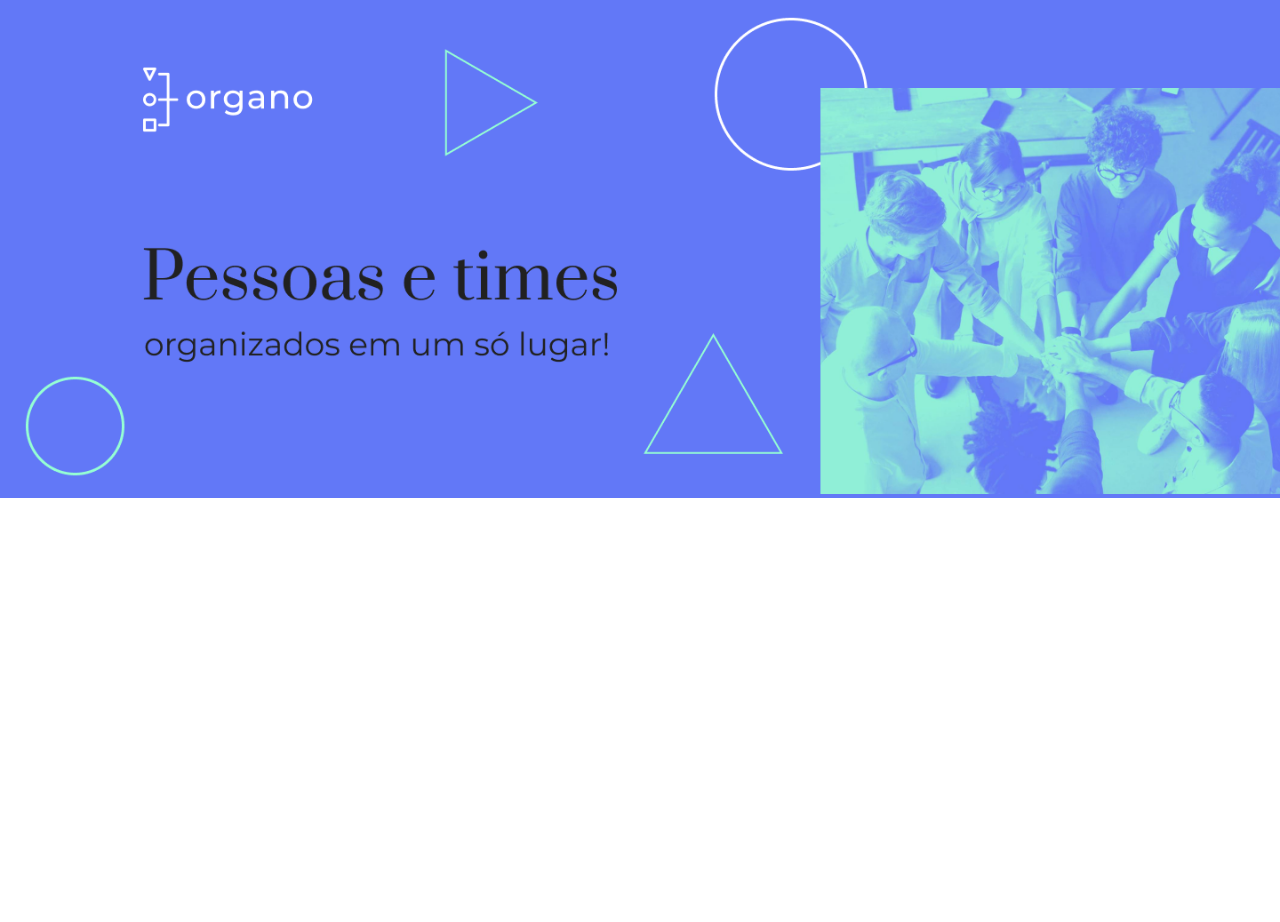
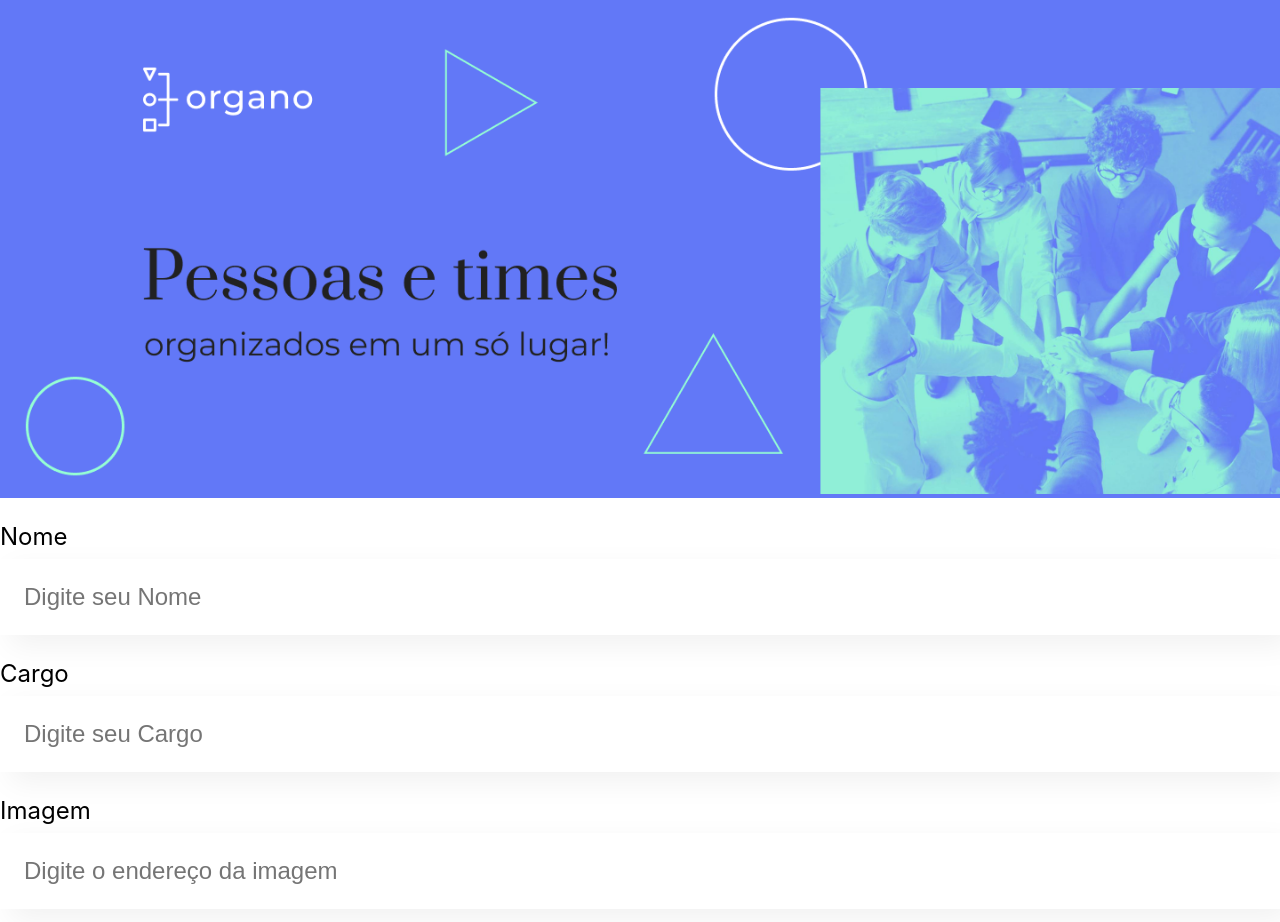
Before and after one commit to gucaveira/organograma-react-, a React (Create React App) app: page / in a window 1280 px wide. Shown: the top 922 px of the page. Before the commit the page ends 800 px from the top, so only its background shows below. Built offline with nearby package versions, Linux system fonts and the light colour scheme.

Commit message:
criando componente CampoTexto

```diff
--- a/src/App.js
+++ b/src/App.js
@@ -1,9 +1,13 @@
 import Banner from './componentes/Banner/Banner';
+import CampoTexto from './componentes/CampoTexto';
 
 function App() {
   return (
     <div className="App">
       <Banner />
+      <CampoTexto label="Nome" placeholder="Digite seu Nome"/>
+      <CampoTexto label="Cargo" placeholder="Digite seu Cargo"/>
+      <CampoTexto label="Imagem" placeholder="Digite o endereço da imagem"/>
     </div>
   );
 }
--- /dev/null
+++ b/src/componentes/CampoTexto/CampoTexto.css
@@ -0,0 +1,19 @@
+.campo-texto {
+    margin: 24px 0;
+}
+
+.campo-texto label {
+    display: block;
+    margin-bottom: 8px;
+    font-size: 24px;
+}
+
+.campo-texto input {
+    background-color: #FFF;
+    box-shadow: 10px 10px 30px rgba(0, 0, 0, 0.06);
+    width: 100%;
+    border: none;
+    font-size: 24px;
+    padding: 24px;
+    box-sizing: border-box;
+}
--- /dev/null
+++ b/src/componentes/CampoTexto/index.js
@@ -0,0 +1,12 @@
+import './CampoTexto.css'
+
+const CampoTexto = (props) => {
+    return (
+        <div className='campo-texto'>
+            <label>{props.label}</label>
+            <input placeholder={props.placeholder}/>
+        </div>
+    )
+}
+
+export default CampoTexto
```
